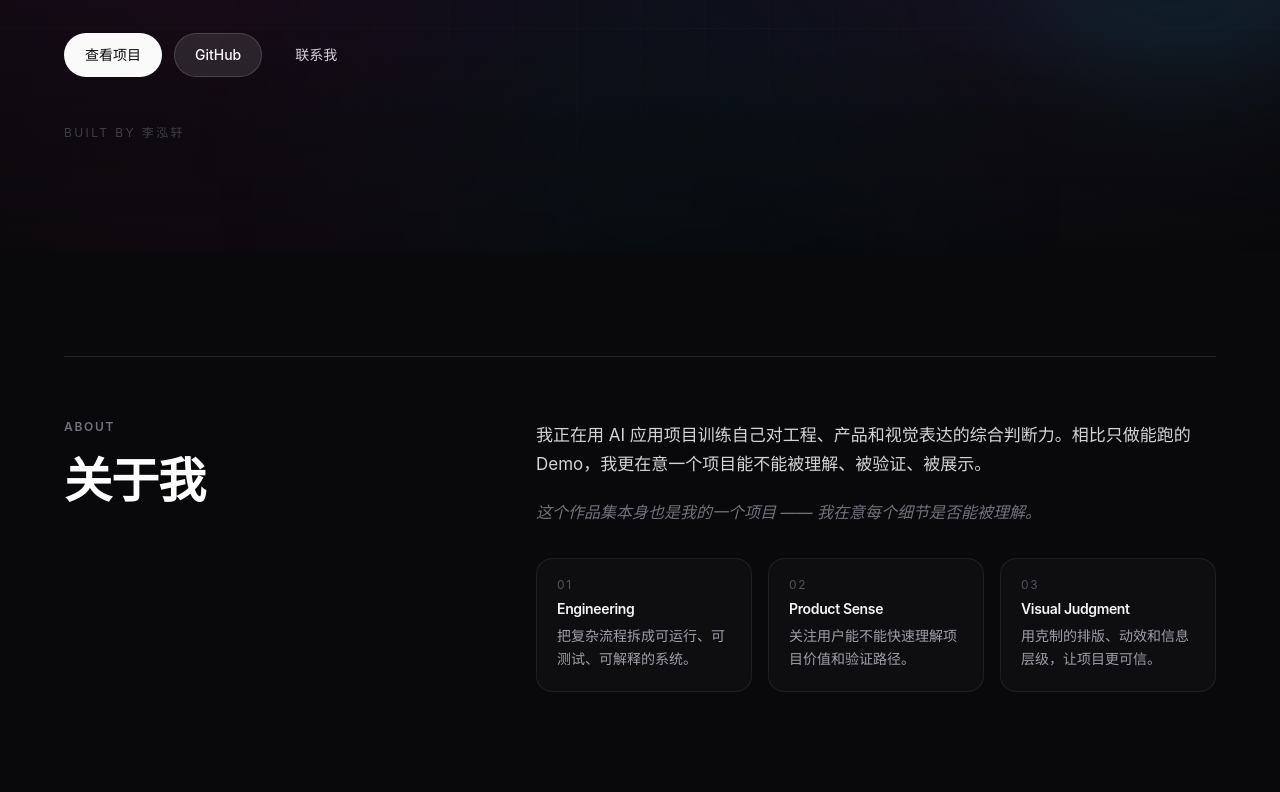
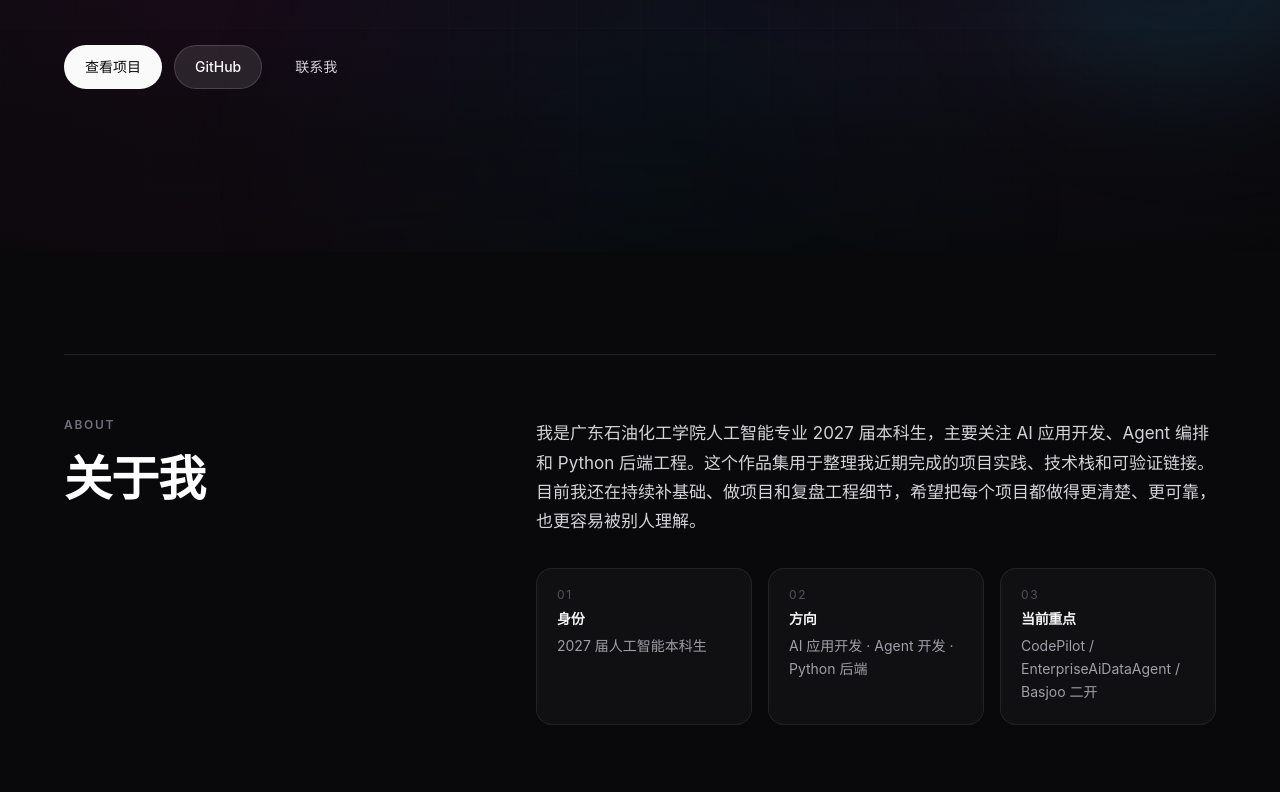
Before and after one commit to Strange-Men/Portfolio, a React (Vite) app: page / in a window 1280 px wide. Shown: the part 548-1340 px from the top of the page. Built offline with nearby package versions, Linux system fonts and the light colour scheme; the HTML template or start-up script is replaced by a standard one.

Commit message:
fix(v1.33.0-visual-identity-polish): simplify hero label and restore about cards

```diff
--- a/src/components/sections/AboutSection.tsx
+++ b/src/components/sections/AboutSection.tsx
@@ -1,21 +1,21 @@
 import { profile } from '../../data/profile';
-import { RevealOnScroll, SectionLabel } from '../ui';
+import { BorderGlowCard, RevealOnScroll, SectionLabel } from '../ui';
 
-const editorialCards = [
+const aboutCards = [
   {
     num: '01',
-    title: 'Engineering',
-    body: '把复杂流程拆成可运行、可测试、可解释的系统。',
+    label: '身份',
+    body: '2027 届人工智能本科生',
   },
   {
     num: '02',
-    title: 'Product Sense',
-    body: '关注用户能不能快速理解项目价值和验证路径。',
+    label: '方向',
+    body: 'AI 应用开发 · Agent 开发 · Python 后端',
   },
   {
     num: '03',
-    title: 'Visual Judgment',
-    body: '用克制的排版、动效和信息层级，让项目更可信。',
+    label: '当前重点',
+    body: 'CodePilot / EnterpriseAiDataAgent / Basjoo 二开',
   },
 ] as const;
 
@@ -41,32 +41,36 @@ export function AboutSection() {
 
         <div className="space-y-8">
           <RevealOnScroll delay={0}>
-            <div className="space-y-5">
-              <p className="text-body-lg max-w-3xl text-zinc-300">
-                {profile.about}
-              </p>
-              <p className="text-body-default max-w-3xl text-zinc-500 italic">
-                这个作品集本身也是我的一个项目 —— 我在意每个细节是否能被理解。
-              </p>
-            </div>
+            <p className="text-body-lg max-w-3xl text-zinc-300">
+              {profile.about}
+            </p>
           </RevealOnScroll>
 
-          {/* editorial cards — lightweight, no glow */}
+          {/* info cards — with glow animation */}
           <RevealOnScroll delay={80}>
             <div className="grid gap-4 sm:grid-cols-3">
-              {editorialCards.map((card) => (
-                <div
+              {aboutCards.map((card) => (
+                <BorderGlowCard
                   key={card.num}
-                  className="about-editorial-card rounded-2xl border border-white/[0.07] bg-white/[0.025] p-5 transition-colors hover:border-white/[0.12] hover:bg-white/[0.04]"
+                  className="rounded-2xl border border-white/[0.08] bg-white/[0.03] p-5"
+                  edgeSensitivity={40}
+                  glowColor="260 80 70"
+                  backgroundColor="#0f0f13"
+                  borderRadius={16}
+                  glowRadius={30}
+                  glowIntensity={0.6}
+                  coneSpread={20}
+                  colors={['#818cf8', '#a78bfa', '#c084fc']}
+                  fillOpacity={0.05}
                 >
                   <p className="text-label text-zinc-600 mb-2">{card.num}</p>
                   <p className="text-sm font-semibold text-zinc-100 tracking-tight mb-1.5">
-                    {card.title}
+                    {card.label}
                   </p>
                   <p className="text-sm leading-relaxed text-zinc-400">
                     {card.body}
                   </p>
-                </div>
+                </BorderGlowCard>
               ))}
             </div>
           </RevealOnScroll>
--- a/src/components/sections/HeroSection.tsx
+++ b/src/components/sections/HeroSection.tsx
@@ -1,6 +1,7 @@
 import { links } from '../../data/links';
 import { profile } from '../../data/profile';
 import { BorderGlowCard, Button, SectionLabel } from '../ui';
+
 
 export function HeroSection() {
   return (
@@ -27,16 +28,14 @@ export function HeroSection() {
 
       {/* content shell */}
       <div className="relative z-10 mx-auto flex w-full max-w-6xl flex-col">
-        {/* portfolio label + year */}
-        <header className="hero-anim hero-fade mb-16 sm:mb-20 flex items-center gap-4" style={{ animationDelay: '0.12s' }}>
+        {/* portfolio label — minimal */}
+        <header className="hero-anim hero-fade mb-16 sm:mb-20" style={{ animationDelay: '0.12s' }}>
           <a
             href="#hero"
             className="text-label text-zinc-500 transition-colors hover:text-zinc-300 focus-visible:outline focus-visible:outline-2 focus-visible:outline-offset-4 focus-visible:outline-zinc-50"
           >
             PORTFOLIO
           </a>
-          <span className="h-[1px] w-6 bg-white/15" aria-hidden="true" />
-          <span className="text-label text-zinc-600">2027</span>
         </header>
 
         {/* main hero content + info card */}
@@ -73,10 +72,6 @@ export function HeroSection() {
               </Button>
             </div>
 
-            {/* signature line */}
-            <p className="hero-anim hero-fade hero-signature mt-12 text-xs tracking-widest text-zinc-700" style={{ animationDelay: '0.68s' }}>
-              Built by 李泓轩
-            </p>
           </div>
 
           {/* right: Selected Work — editorial project index */}
--- a/src/data/profile.ts
+++ b/src/data/profile.ts
@@ -7,7 +7,7 @@ export const profile = {
   heroDescription:
     '2027 届人工智能本科生，关注 AI 应用开发、Agent 编排与 Python 后端工程实践。',
   about:
-    '我正在用 AI 应用项目训练自己对工程、产品和视觉表达的综合判断力。相比只做能跑的 Demo，我更在意一个项目能不能被理解、被验证、被展示。',
+    '我是广东石油化工学院人工智能专业 2027 届本科生，主要关注 AI 应用开发、Agent 编排和 Python 后端工程。这个作品集用于整理我近期完成的项目实践、技术栈和可验证链接。目前我还在持续补基础、做项目和复盘工程细节，希望把每个项目都做得更清楚、更可靠，也更容易被别人理解。',
   focusTags: ['AI 应用开发', 'Agent 开发', 'Python 后端'],
   heroSummary: {
     label: 'Selected Work',
```
Also changed, not shown: 4 other files (tests, documents, lock files or other folders).
